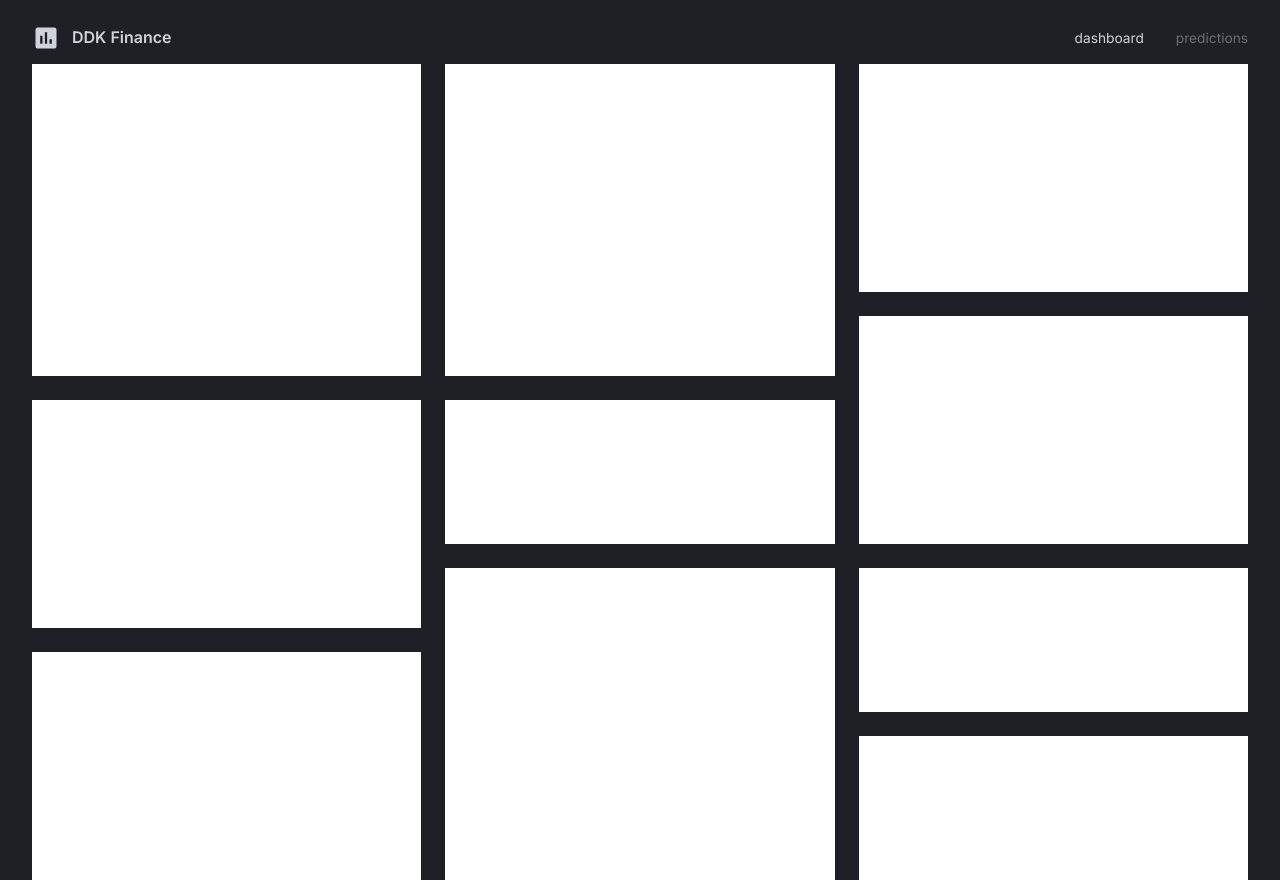
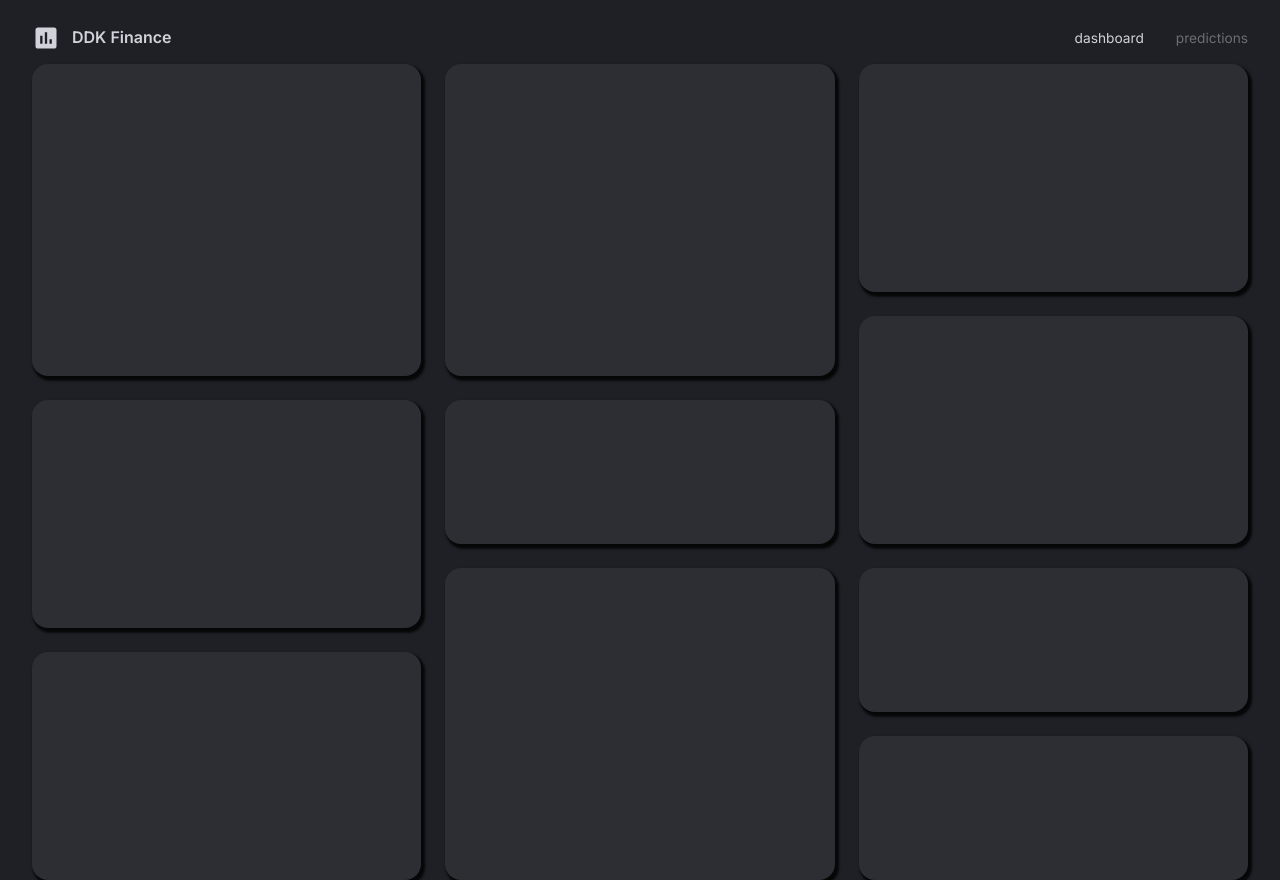
Before and after one commit to edwrdddk/finance-dashboard-frontend, a React (Vite) app: page / in a window 1280 px wide. Built offline with nearby package versions, Linux system fonts and the light colour scheme.

Commit message:
DashboardBox

```diff
--- /dev/null
+++ b/src/components/ DashboardBox.tsx
@@ -0,0 +1,10 @@
+import { Box } from "@mui/material";
+import { styled } from "@mui/system";
+
+const DashboardBox = styled(Box)(({ theme }) => ({
+  backgroundColor: theme.palette.background.light,
+  borderRadius: "1rem",
+  boxShadow: "0.15rem 0.2rem 0.15rem 0.1rem rgba(0, 0, 0, .8)",
+}));
+
+export default DashboardBox;
--- a/src/scenes/dashboard/index.tsx
+++ b/src/scenes/dashboard/index.tsx
@@ -1,7 +1,5 @@
-import { Box, useMediaQuery, useTheme } from "@mui/material";
-import React from "react";
-
-type Props = {};
+import DashboardBox from "@/components/ DashboardBox";
+import { Box, useMediaQuery } from "@mui/material";
 
 const gridTemplateLargeScreens = `
   "a b c"
@@ -49,9 +47,9 @@
   "j"
 `;
 
-const Dashboard = (props: Props) => {
+const Dashboard = () => {
   const isAboveMediumScreens = useMediaQuery("(min-width: 1200px)");
-  const { palette } = useTheme();
+
   return (
     <Box
       width="100%"
@@ -72,16 +70,16 @@
             }
       }
     >
-      <Box bgcolor="#fff" gridArea="a"></Box>
-      <Box bgcolor="#fff" gridArea="b"></Box>
-      <Box bgcolor="#fff" gridArea="c"></Box>
-      <Box bgcolor="#fff" gridArea="d"></Box>
-      <Box bgcolor="#fff" gridArea="e"></Box>
-      <Box bgcolor="#fff" gridArea="f"></Box>
-      <Box bgcolor="#fff" gridArea="g"></Box>
-      <Box bgcolor="#fff" gridArea="h"></Box>
-      <Box bgcolor="#fff" gridArea="i"></Box>
-      <Box bgcolor="#fff" gridArea="j"></Box>
+      <DashboardBox bgcolor="#fff" gridArea="a"></DashboardBox>
+      <DashboardBox bgcolor="#fff" gridArea="b"></DashboardBox>
+      <DashboardBox bgcolor="#fff" gridArea="c"></DashboardBox>
+      <DashboardBox bgcolor="#fff" gridArea="d"></DashboardBox>
+      <DashboardBox bgcolor="#fff" gridArea="e"></DashboardBox>
+      <DashboardBox bgcolor="#fff" gridArea="f"></DashboardBox>
+      <DashboardBox bgcolor="#fff" gridArea="g"></DashboardBox>
+      <DashboardBox bgcolor="#fff" gridArea="h"></DashboardBox>
+      <DashboardBox bgcolor="#fff" gridArea="i"></DashboardBox>
+      <DashboardBox bgcolor="#fff" gridArea="j"></DashboardBox>
     </Box>
   );
 };
```
